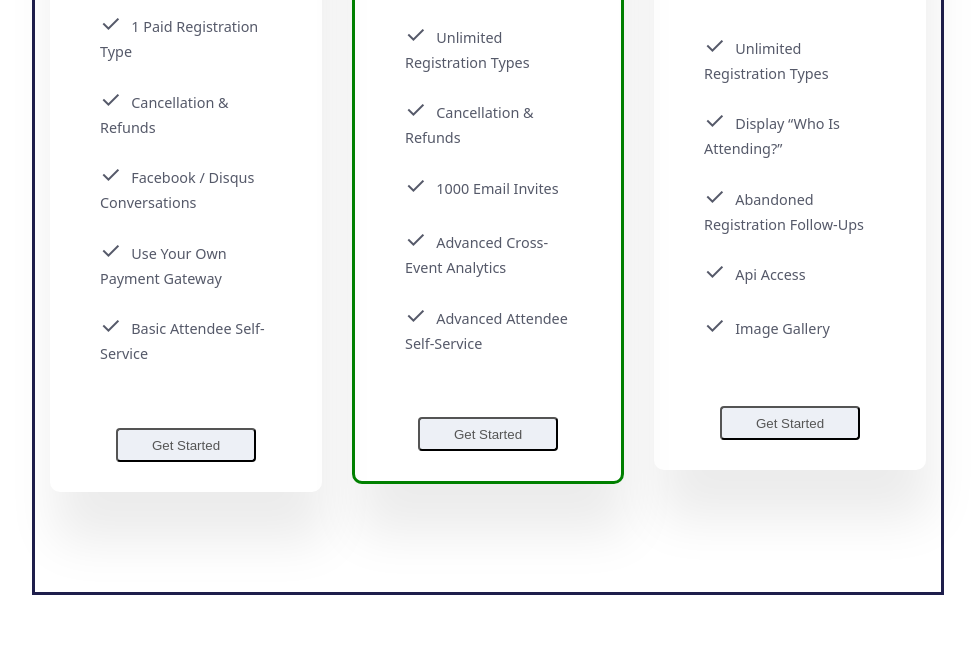
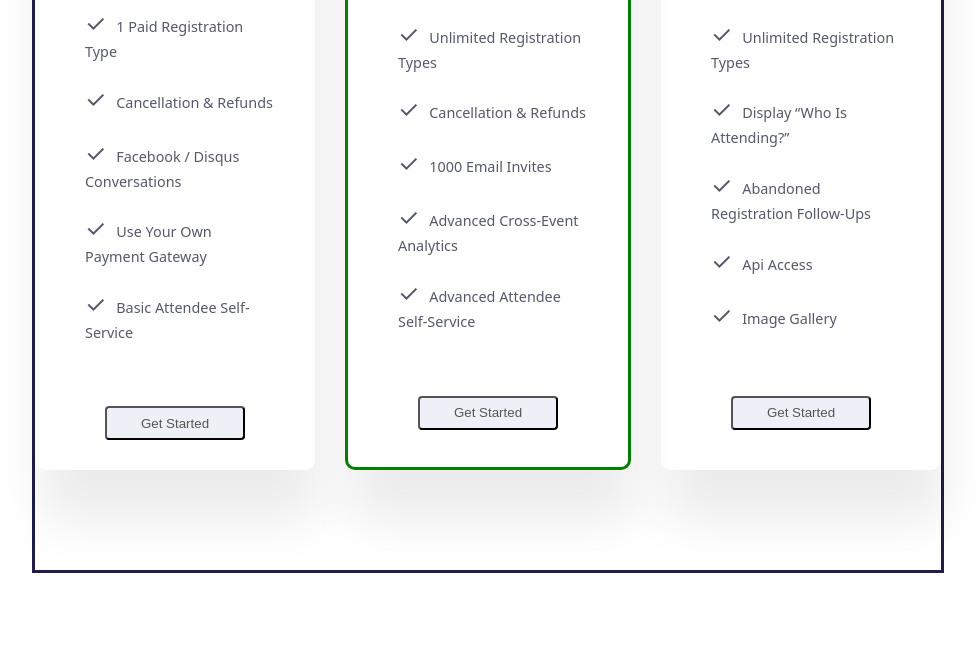
Before and after one commit to Deptraiphongnhanhkep2/f8-zoom-day-6, a plain HTML site: page pricing-table-flex.html in a window 1280 px wide. Shown: the part 360-1005 px from the top of the page, without its empty margins (152-1127 px from the left). After the commit the page ends 983 px from the top, so only its background shows below. Drawn offline with Linux system fonts and the light colour scheme.

Commit message:
Sua bai tap

```diff
--- a/style.css
+++ b/style.css
@@ -179,7 +179,7 @@ body {
     margin-top: 40px;
     display: flex;
     justify-content: center;
-    align-items: center;
+    align-items: stretch;
     gap: 30px;
 }
 .card {
@@ -187,11 +187,12 @@ body {
     flex-direction: column;
     align-items: center;
     min-height: 25rem;
-    width: 17rem;
+    flex: 1;
     border-radius: 10px;
     box-shadow: 5px 50px 50px rgba(0, 0, 0, 0.08);
     text-align: left;
     padding: 30px 40px;
+    justify-content: center;
 }
 
 .card h3,
@@ -339,7 +340,7 @@ body {
     background-color: #ab6d32e7;
     padding: 15px 40px;
     font-size: 0.8rem;
-    border-radius:16px;
+    border-radius: 16px;
 }
 
 .login-panel img {
@@ -360,7 +361,7 @@ body {
     display: flex;
     flex-direction: column;
     font-size: 0.9rem;
-    gap:8px;
+    gap: 8px;
     margin-bottom: 20px;
 }
 
@@ -422,29 +423,29 @@ body {
     gap: 5px;
 }
 
-.form-group{
+.form-group {
     display: flex;
     flex-direction: column;
-    gap:6px;
+    gap: 6px;
 }
 
-.form-group label{
+.form-group label {
     font-weight: 500;
 }
 
-.new-register{
+.new-register {
     font-size: 0.8rem;
 }
 
-.new-register a{
+.new-register a {
     text-decoration: none;
 }
 
-.new-register a:hover{
+.new-register a:hover {
     text-decoration: underline;
 }
 /* bài 5 */
-.froggy-pro img{
+.froggy-pro img {
     width: 60em;
     height: 30rem;
 }
```
Also changed, not shown: register-layout.html (+12 -1 lines).
